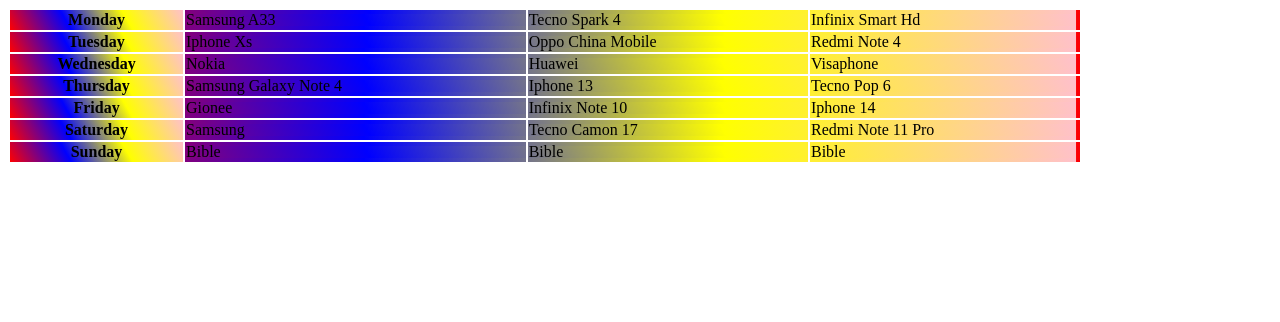
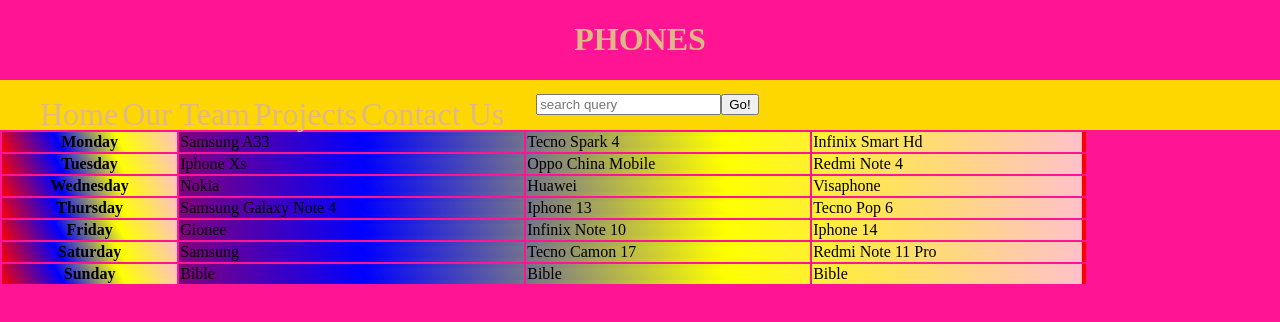
Before and after one commit to Dami011/site, a plain HTML site: page index.html in a window 1280 px wide. Drawn offline with Linux system fonts and the light colour scheme.

Commit message:
adjust my website

```diff
--- a/index.html
+++ b/index.html
@@ -6,6 +6,9 @@
     <meta name="viewport" content="width=device-width, initial-scale=1.0">
     <title>phones</title>
     <style>
+        body{
+            background-color: deeppink;
+        }
         table{
             text-transform: capitalize;
             border: collapse;
@@ -28,9 +31,60 @@
           padding: 1cm, 0cm;
           background: linear-gradient(60deg, red, blue, yellow, pink);
         }
+        html, body{
+            margin: 0;
+            padding: 0;
+        }
+        h1{
+            font-weight: 'sonsie one', cursive;
+            color: burlywood;
+            text-align: center;
+            text-transform: uppercase;
+        }
+        nav {
+            height: 50px;
+            background-color: gold;
+            flex: 2;
+            display: flex;
+        }
+        nav li {
+            display: inline;
+            text-align: center;
+            flex: 1;
+        }
+        nav a{
+            display: inline-block;
+            font-size: 2rem;
+            text-transform: capitalize;
+            text-decoration: none;
+            color: burlywood;
+        }
+        nav form{
+            flex: 1;
+            display: flex;
+            align-items: center;
+            height: 100%;
+            padding: 0 2em;
+        }
+
     </style>
 </head>
 <body>
+    <h1>phones</h1>
+
+<nav>
+    <ul>
+        <li><a href="./index.html">home</a></li>
+        <li><a href="./dami/embed.html">Our team</a></li>
+        <li><a href="./dami/silly.html">Projects</a></li>
+        <li><a href="./dami/icon.html">contact us</a></button></li>
+    </ul>
+
+    <form>
+        <input type="search" name="q" placeholder="search query">
+        <input type="submit" value="Go!">
+    </form>
+</nav>
     <main>
         <table>
             <thead>
```
